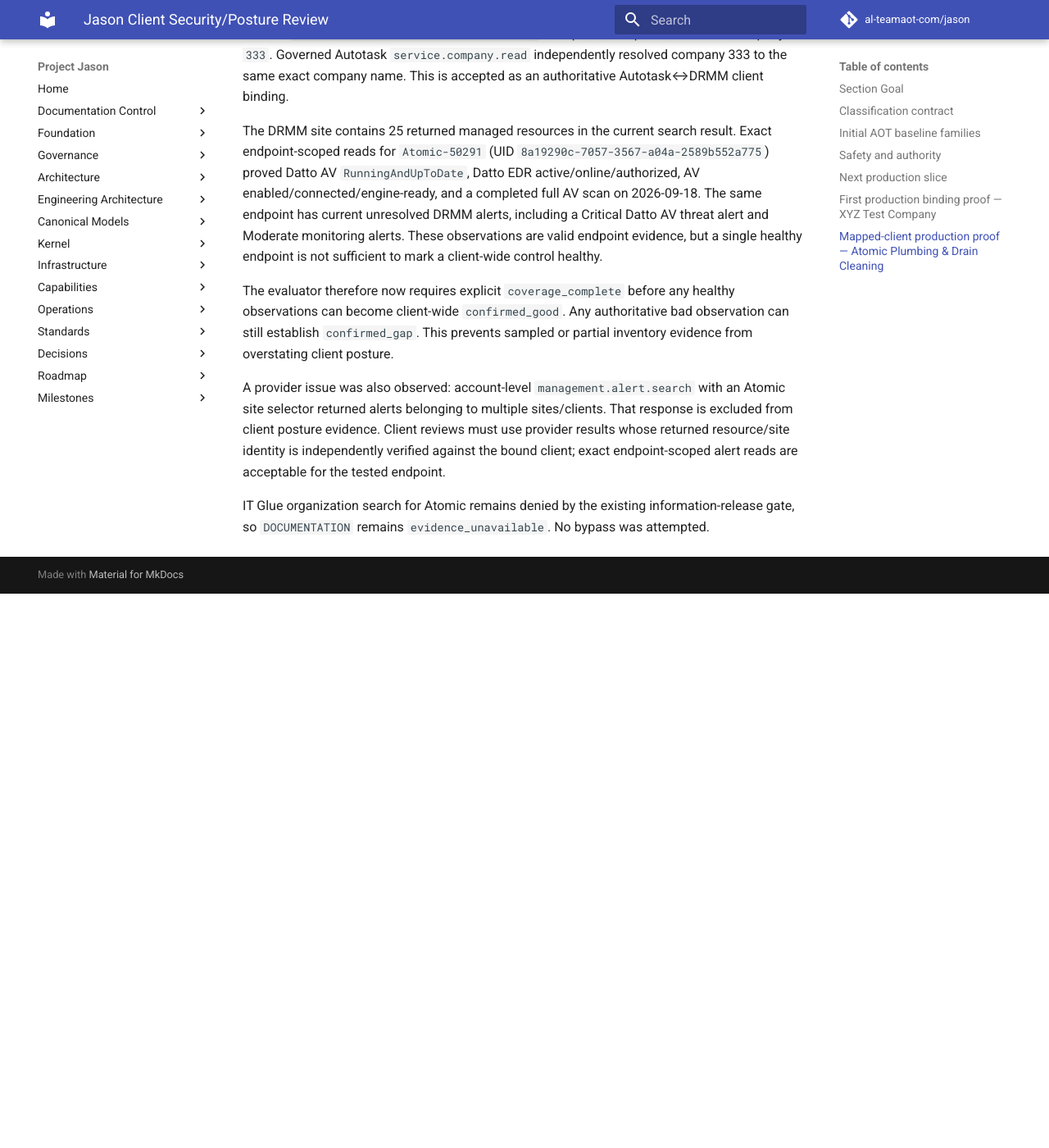
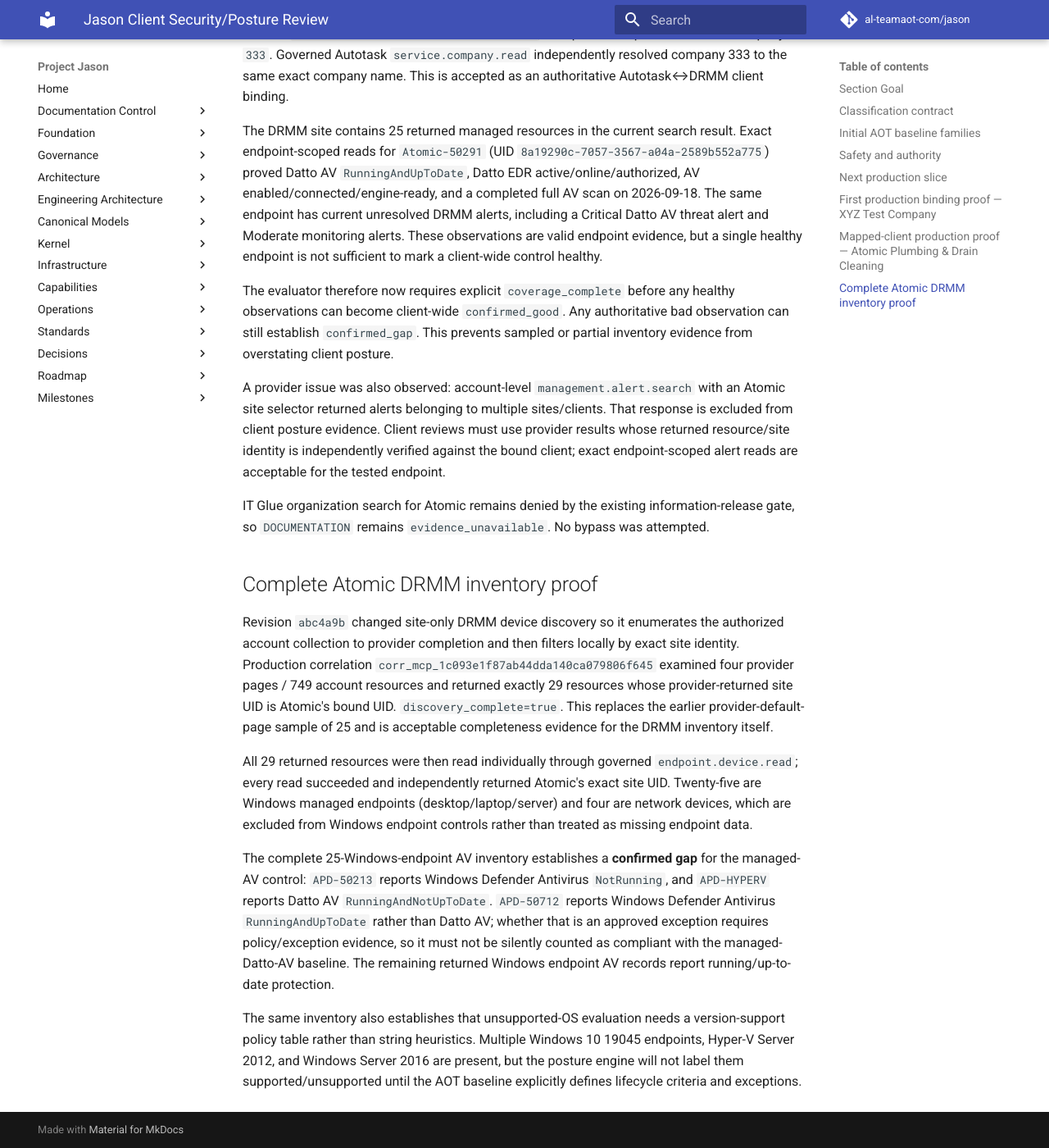
Before and after one commit to al-teamaot-com/jason, an MkDocs documentation site: the page built from docs/architecture/Jason-Client-Security-Posture-Review.md, in a window 1280 px wide and 1400 px high, scrolled down 2031 px. Shown: the whole window at 82% size. Built offline with MkDocs 1.6.1 and Material for MkDocs 9.7.7, drawn with Linux system fonts in a browser that asks for light colours; comment, search, counter and statistics services are not loaded; before the commit the page ends 2755 px from its top, so only the background shows below that.

Commit message:
Record complete Atomic posture inventory proof

```diff
--- a/docs/architecture/Jason-Client-Security-Posture-Review.md
+++ b/docs/architecture/Jason-Client-Security-Posture-Review.md
@@ -45,3 +45,12 @@
 A provider issue was also observed: account-level `management.alert.search` with an Atomic site selector returned alerts belonging to multiple sites/clients. That response is excluded from client posture evidence. Client reviews must use provider results whose returned resource/site identity is independently verified against the bound client; exact endpoint-scoped alert reads are acceptable for the tested endpoint.
 
 IT Glue organization search for Atomic remains denied by the existing information-release gate, so `DOCUMENTATION` remains `evidence_unavailable`. No bypass was attempted.
+
+## Complete Atomic DRMM inventory proof
+Revision `abc4a9b` changed site-only DRMM device discovery so it enumerates the authorized account collection to provider completion and then filters locally by exact site identity. Production correlation `corr_mcp_1c093e1f87ab44dda140ca079806f645` examined four provider pages / 749 account resources and returned exactly 29 resources whose provider-returned site UID is Atomic's bound UID. `discovery_complete=true`. This replaces the earlier provider-default-page sample of 25 and is acceptable completeness evidence for the DRMM inventory itself.
+
+All 29 returned resources were then read individually through governed `endpoint.device.read`; every read succeeded and independently returned Atomic's exact site UID. Twenty-five are Windows managed endpoints (desktop/laptop/server) and four are network devices, which are excluded from Windows endpoint controls rather than treated as missing endpoint data.
+
+The complete 25-Windows-endpoint AV inventory establishes a **confirmed gap** for the managed-AV control: `APD-50213` reports Windows Defender Antivirus `NotRunning`, and `APD-HYPERV` reports Datto AV `RunningAndNotUpToDate`. `APD-50712` reports Windows Defender Antivirus `RunningAndUpToDate` rather than Datto AV; whether that is an approved exception requires policy/exception evidence, so it must not be silently counted as compliant with the managed-Datto-AV baseline. The remaining returned Windows endpoint AV records report running/up-to-date protection.
+
+The same inventory also establishes that unsupported-OS evaluation needs a version-support policy table rather than string heuristics. Multiple Windows 10 19045 endpoints, Hyper-V Server 2012, and Windows Server 2016 are present, but the posture engine will not label them supported/unsupported until the AOT baseline explicitly defines lifecycle criteria and exceptions.
```
Also changed, not shown: docs/roadmaps/Project-Jason-TODO-and-Future-Ideas.md (+2 -1 lines).
